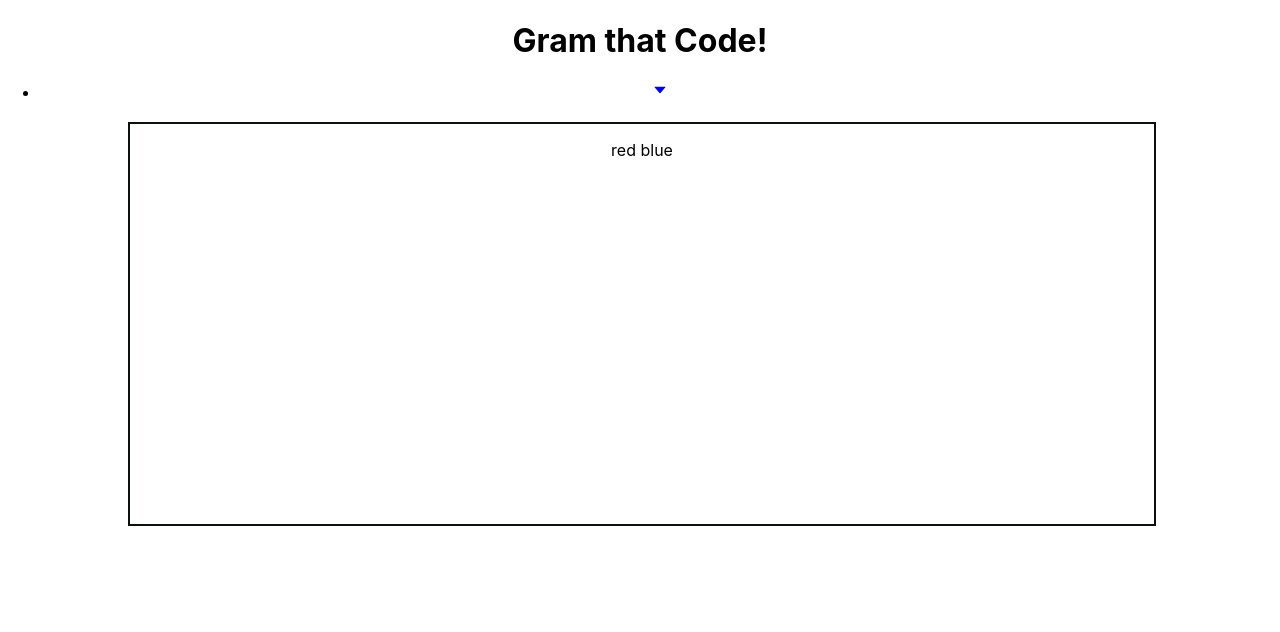
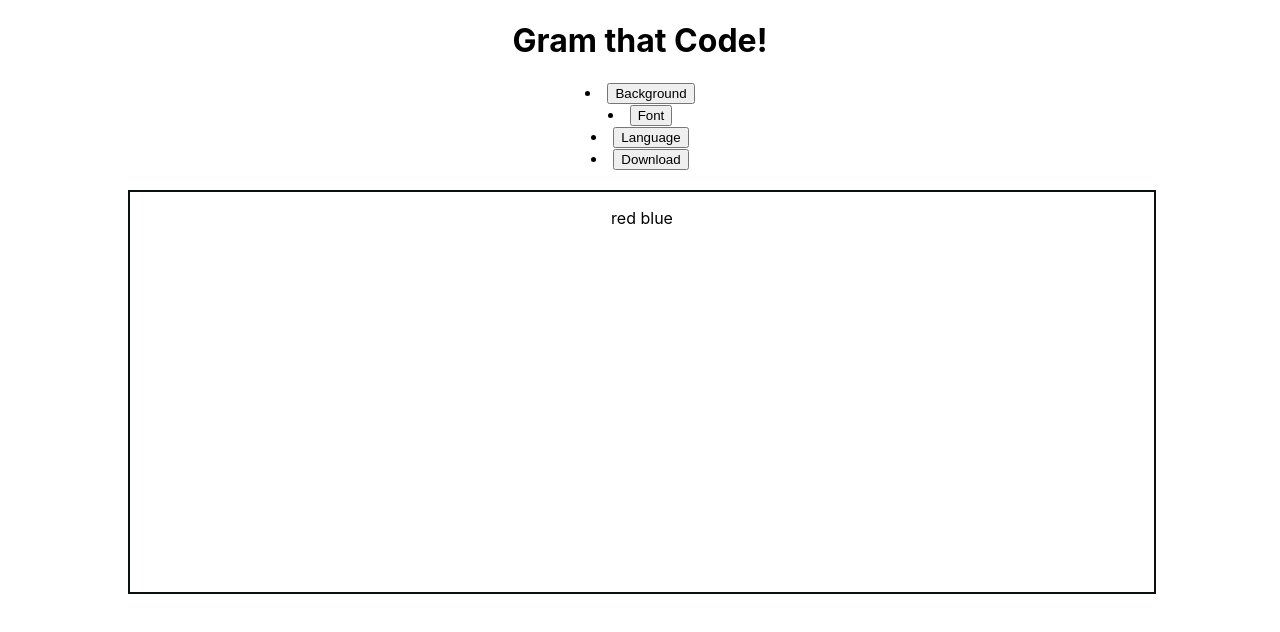
Before and after one commit to rkaufusi/gram-that-code, a React (Create React App) app: page / in a window 1280 px wide. Shown: the top 632 px of the page. Built offline with nearby package versions, Linux system fonts and the light colour scheme.

Commit message:
changed approac to nav

```diff
--- a/src/Buttons/Buttons.js
+++ b/src/Buttons/Buttons.js
@@ -5,59 +5,16 @@ import Download from './Download.js'
 import Style from './Style.js'
 import Color from './Color.js'
 import {AiFillCaretDown} from 'react-icons/ai'
+import Navbar from '../Navbar.js'
 //import { Dropdown } from 'semantic-ui-react'
 
 
 const Buttons = () => {
     return (
-      <Navbar>
-        <NavItem icon={<AiFillCaretDown/>}/>
-      </Navbar>
+      <>
+      <Navbar/>
+      </>
     )
-}
-
-const Navbar = (props) => {
-  return (
-    <nav>
-      <ul>{props.children}</ul>
-    </nav>
-  )
-}
-
-const NavItem = (props) => {
-  const [open, setOpen] = useState(false);
-  return (
-    <li>
-      <a href='#' onClick={()=> setOpen(!open)}>
-      {props.icon}
-      </a>
-    </li>
-  )
-}
-
-const DropdownMenu = () => {
-  const [menu, setMenu] = useState('main');
-  const [height, setHeight] = useState(null);
-  const dropdownRef = useRef(null);
-
-  useEffect(()=> {
-    setHeight(dropdownRef.current?.firstChild.offsetHeight)
-  }, [])
-
-  const calcHeight = (el) => {
-    const height = el.offsetHeight;
-    setHeight(height);
-  }
-
-  const DropdownItem = (props) => {
-    return (
-      <a href="#" onClick={() => props.goToMenu && setMenu(props.goToMenu)}>
-      <span >{props.leftIcon}</span>
-      {props.children}
-      <span>{props.rightIcon}</span>
-    </a>
-    )
-  }
 
 }
 
--- /dev/null
+++ b/src/Navbar.js
@@ -0,0 +1,55 @@
+import React, {useState} from 'react'
+
+const Navbar = () => {
+    //const [click, setClick] = useState(false);
+    const [dropdown, setDropDown] = useState(false);
+    const [fontDropDown, setFontDropDown] = useState(false);
+    const [languageDropDown, setLanguageDropDown] = useState(false);
+    const [downloadDropDown, setDownloadDropDown] = useState(false);
+
+    const onMouseEnter = (name) => {
+        /*if(name === 'background') setDropDown(true);*/
+        if(name === 'font') setFontDropDown(true);
+        if(name === 'language') setLanguageDropDown(true);
+        if(name === 'download') setDownloadDropDown(true);
+    }
+
+    const onMouseLeave = () => {
+
+        console.log('false');
+    }
+
+    return (
+        <div>
+          <nav>
+          <li onMouseEnter={() => onMouseEnter('background')} onMouseLeave={onMouseLeave}>
+            <button>
+              Background
+            </button>
+            {dropdown && /*<ColorDropdown/>*/ console.log("BackgroundDropDown")}
+          </li>
+          <li onMouseEnter={() => onMouseEnter('font')} onMouseLeave={onMouseLeave}>
+            <button>
+              Font
+            </button>
+            {fontDropDown && /*<ColorDropdown/>*/ console.log("FontDropDown")}
+          </li>
+          <li onMouseEnter={() => onMouseEnter('language')} onMouseLeave={onMouseLeave}>
+            <button>
+              Language
+          </button>
+            {languageDropDown && /*<ColorDropdown/>*/ console.log("LanguageDropDown")}
+          </li>
+          <li onMouseEnter={() => onMouseEnter('download')} onMouseLeave={onMouseLeave}>
+            <button>
+              Download
+            </button>
+            {downloadDropDown && /*<ColorDropdown/>*/ console.log("DownloadDropDown")}
+          </li>
+
+          </nav>
+        </div>
+    )
+}
+
+export default Navbar
```
